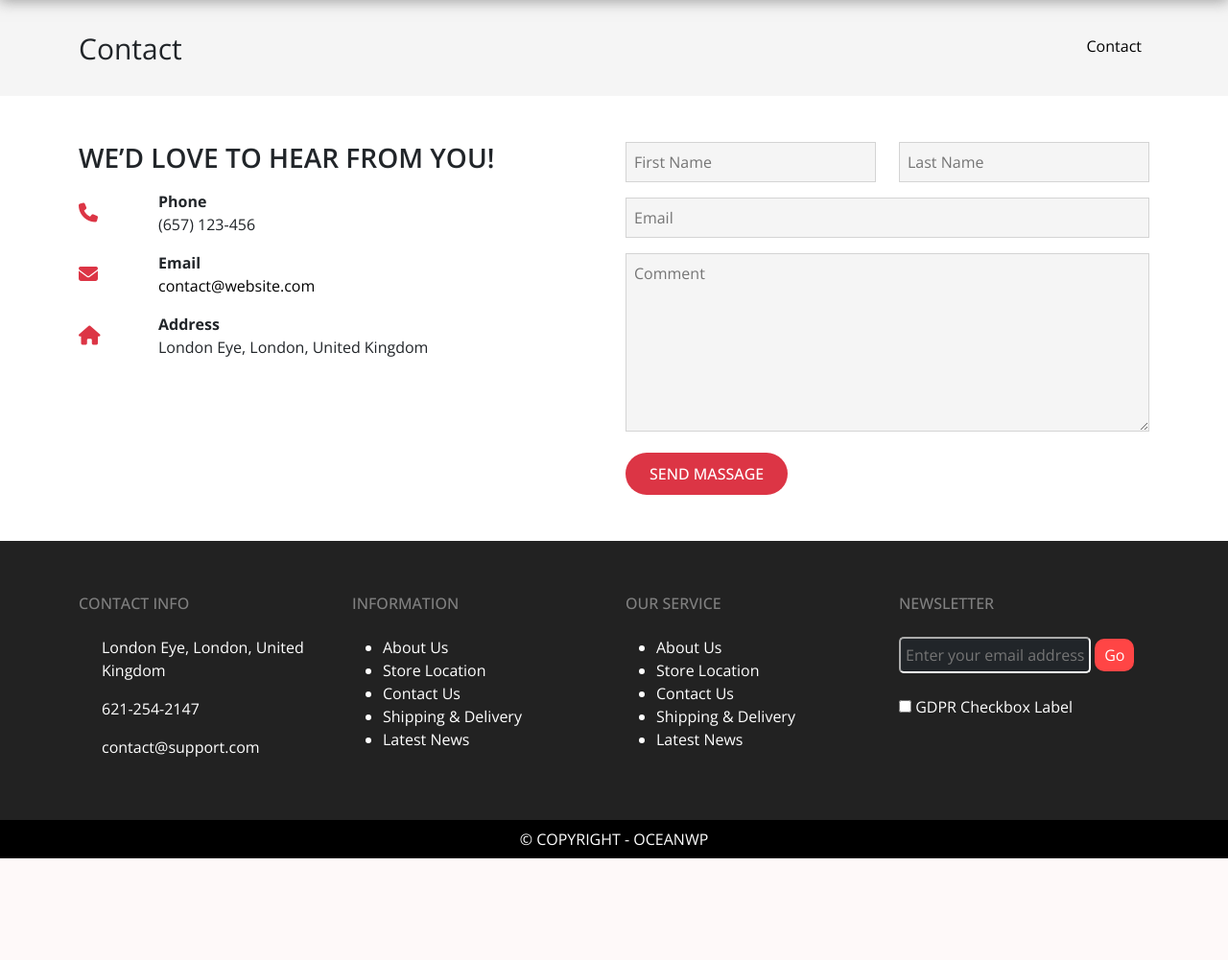
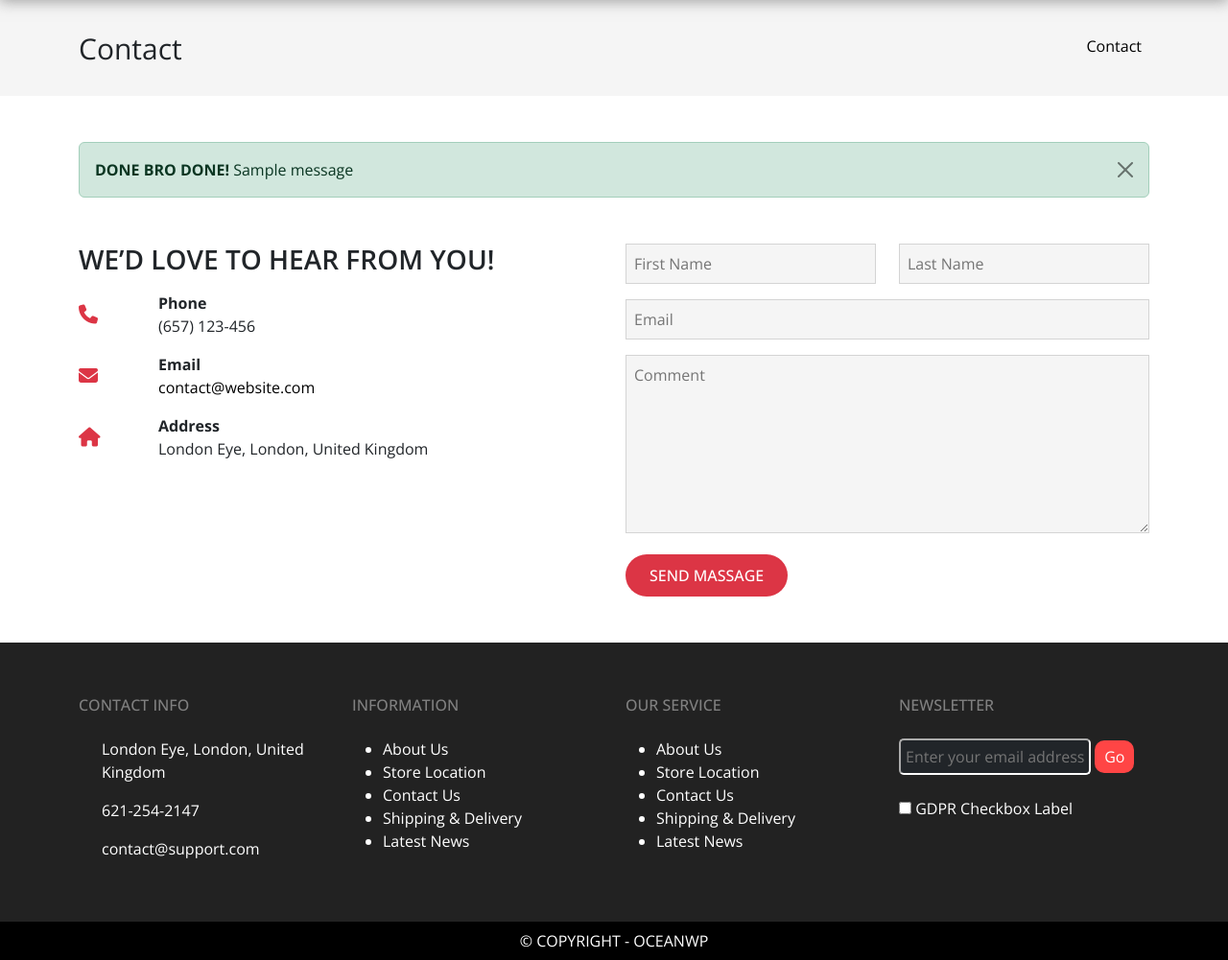
Before and after one commit to MadhavDodiya/Backpackwebsite, a Django app: page /contact in a window 1280 px wide. Shown: the part 98-1099 px from the top of the page at 96% size. Before the commit the page ends 993 px from the top, so only its background shows below. Run offline with Django 5.2, Linux system fonts and the light colour scheme; one stand-in notice (Sample message) is shown.

Commit message:
at classes

```diff
--- a/Backpackwebsite/settings.py
+++ b/Backpackwebsite/settings.py
@@ -32,6 +32,7 @@ ALLOWED_HOSTS = []
 
 INSTALLED_APPS = [
     'webApp',
+    'jazzmin',
     'django.contrib.admin',
     'django.contrib.auth',
     'django.contrib.contenttypes',
--- a/webApp/templates/contact.html
+++ b/webApp/templates/contact.html
@@ -50,8 +50,24 @@
       font-weight: 600;
     }
 
-    .btn1{padding: 10px 25px;color: white;border-radius: 50px;background-color: #dc3545;border: none;font-weight: 500;}
-    .btn1:hover{padding: 10px 25px;color: white;border-radius: 50px;background-color: #ff4545;border: none;font-weight: 500;transition: 0.5s;}
+    .btn1 {
+      padding: 10px 25px;
+      color: white;
+      border-radius: 50px;
+      background-color: #dc3545;
+      border: none;
+      font-weight: 500;
+    }
+
+    .btn1:hover {
+      padding: 10px 25px;
+      color: white;
+      border-radius: 50px;
+      background-color: #ff4545;
+      border: none;
+      font-weight: 500;
+      transition: 0.5s;
+    }
 
     /*footer*/
     .fs1 {
@@ -157,6 +173,17 @@
     </div>
   </div>
 
+  <!-- alert box -->
+  {% for message in messages %}
+  <div class="container">
+    <div class="alert alert-{{ message.tags }} alert-dismissible fade show" role="alert">
+      <strong>DONE BRO DONE!</strong> {{ message }}
+      <button type="button" class="btn-close" data-bs-dismiss="alert" aria-label="Close"></button>
+    </div>
+   </div>
+   {% endfor %}
+  <!-- alert box end -->
+
   <div class="container mt-5 mb-5">
     <div class="row">
       <div class="col-md-6">
@@ -180,7 +207,8 @@
               </div>
               <div class="col-md-10 p-0">
                 <p class="p-0 m-0"><b>Email</b></p>
-                <p class="p-0 m-0"><a href="contact@website.com" style="text-decoration: none;color: black">contact@website.com</a></p>
+                <p class="p-0 m-0"><a href="contact@website.com"
+                    style="text-decoration: none;color: black">contact@website.com</a></p>
               </div>
             </div>
           </div>
--- a/webApp/views.py
+++ b/webApp/views.py
@@ -1,4 +1,5 @@
-from django.shortcuts import render
+from django.shortcuts import redirect, render
+from django.contrib import messages
 
 from webApp.models import Information
 
@@ -33,4 +34,5 @@ def data(request):
 
     obj=Information(firstname=a,lastname=b,email=c,comment=d)
     obj.save()
-    return render(request, 'contact.html')
+    messages.success(request, "Your profile was updated.")
+    return redirect("/contact")
```
Also changed, not shown: db.sqlite3.
